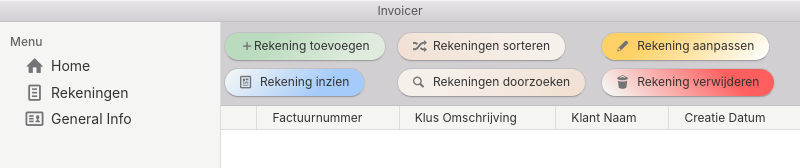
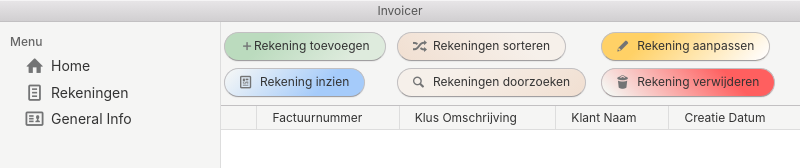
Before and after one commit to JanAbe/invoicer, an Electron app: page src/ui/invoices.html in a window 800 px wide. Shown: the top 168 px of the page. Drawn offline with Linux system fonts and the light colour scheme; no server answers.

Commit message:
Add btn:focus styling to action bar buttons

```diff
--- a/src/ui/css/general.css
+++ b/src/ui/css/general.css
@@ -12,3 +12,7 @@ is alleen zo bij firefox*/
 .nav-group-item:focus {
     outline: none;
 }
+
+.btn:focus {
+    background-blend-mode: multiply;
+}
--- a/src/ui/css/invoices.css
+++ b/src/ui/css/invoices.css
@@ -18,23 +18,23 @@ td:nth-child(1) {
 }
 
 .invoices-toolbar {
-    background: #D1CFD1;
+    background: #f5f5f4;
 }
 
 .invoices-toolbar-actions {
     margin-top: auto;
-    border-top: solid thick #d1cfd1;
+    border-top: solid thick #f5f5f4;
     display: flex;
     justify-content: space-between;
 }
 
 #add-invoice-btn {
-    background-color: #deebdd;
+    background-color: #bbdbbe;
     background-image: linear-gradient(315deg, #deebdd 20%, #bbdbbe 74%);
 }
 
 #view-invoice-btn {
-    background-color: #5ca0f2;
+    background-color: #a5cbfa;
     background-image: linear-gradient(315deg, #a5cbfa 30%, #f5f7f6 98%);
 }
 
@@ -49,11 +49,11 @@ td:nth-child(1) {
 }
 
 #edit-invoice-btn {
-    background-color: #fffcf9;
+    background-color: #ffd166;
     background-image: linear-gradient(315deg, #fffcf9 5%, #ffd166 74%);
 }
 
 #delete-invoice-btn {
-    background-color: #f5f5f1;
+    background-color: #ff5f5f;
     background-image: linear-gradient(-315deg, #f5f5f1 5%, #ff5f5f 74%);
 }
```
